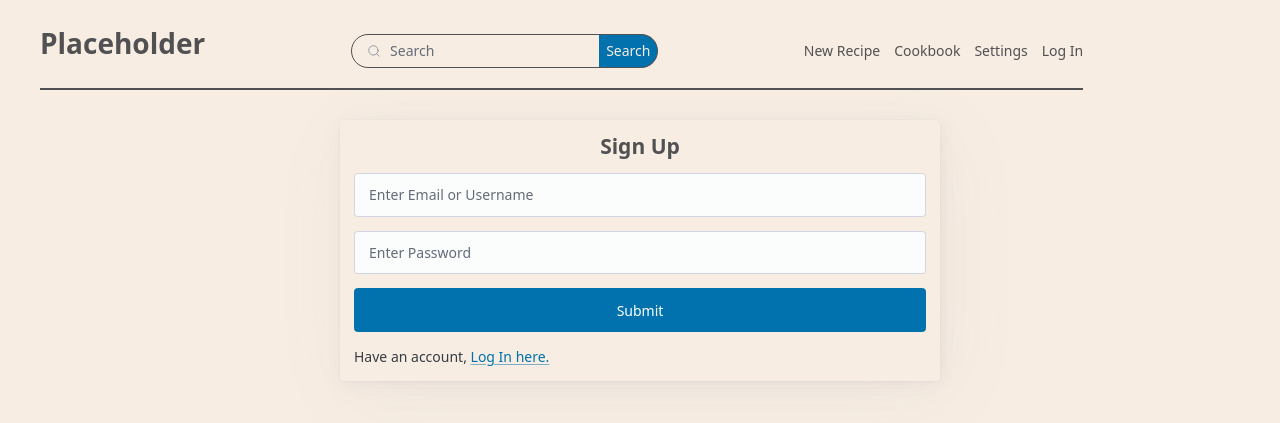
After one commit to I-Greenleaf/Recipe-Website, a Flask app: page /sign-up in a window 1280 px wide. The commit adds this page. Shown: the top 423 px of the page. Run offline with Flask 3, Linux system fonts and the light colour scheme; some libraries are stand-ins or nearby versions.

Commit message:
Created Log In and Sign Up pages.

```diff
--- a/app.py
+++ b/app.py
@@ -25,13 +25,6 @@ def cookbook():
     ]
     return render_template('cookbook.html', recipes=r)
 
-
-
-
-
-
-
-
 @app.route('/peppers')
 def peppers():
     return render_template('peppers.html')
@@ -52,3 +45,11 @@ def new_recipe():
     #     return f"{name}, {serving}\n, {prep_time}, {prep_units}, {cook_time}, {cook_units}"
 
     return render_template('enter-recipe.html')
+
+@app.route('/log-in')
+def log_in():
+    return render_template('log-in.html')
+
+@app.route('/sign-up')
+def sign_up():
+    return render_template('sign-up.html')
--- a/templates/base.html
+++ b/templates/base.html
@@ -33,7 +33,7 @@
                     <li><a href="/new-recipe" class="link-txt-color">New Recipe</a></li>
                     <li><a href="/cookbook" class="link-txt-color">Cookbook</a></li>
                     <li><a href="" class="link-txt-color">Settings</a></li>
-                    <li><a href="" class="link-txt-color">Sign In</a></li>
+                    <li><a href="/log-in" class="link-txt-color">Log In</a></li>
                     <!-- <li>
                         <details class="dropdown">
                             <summary>Account</summary>
--- /dev/null
+++ b/templates/sign-up.html
@@ -0,0 +1,27 @@
+{% extends "base.html" %}
+
+<style>
+{% block styles %}
+.center-box {
+    margin: auto;
+    width: 50%;
+}
+.center-txt {
+    text-align: center;
+}
+p {
+    display: inline;
+}
+
+{% endblock %}
+</style>
+
+{% block body %}
+<article class="center-box">
+    <h3 class="center-txt"> Sign Up </h3>
+    <input type="email" name="email" placeholder="Enter Email or Username" aria-label="Email" autocomplete="email">
+    <input type="password" name="password" placeholder="Enter Password" aria-label="Password">
+    <input type="submit" value="Submit">
+    <p> Have an account, </p><a href="/log-in">Log In here. </a>
+</article>
+{% endblock %}
```
Also changed, not shown: templates/log-in.html (added, +27 -0 lines).
